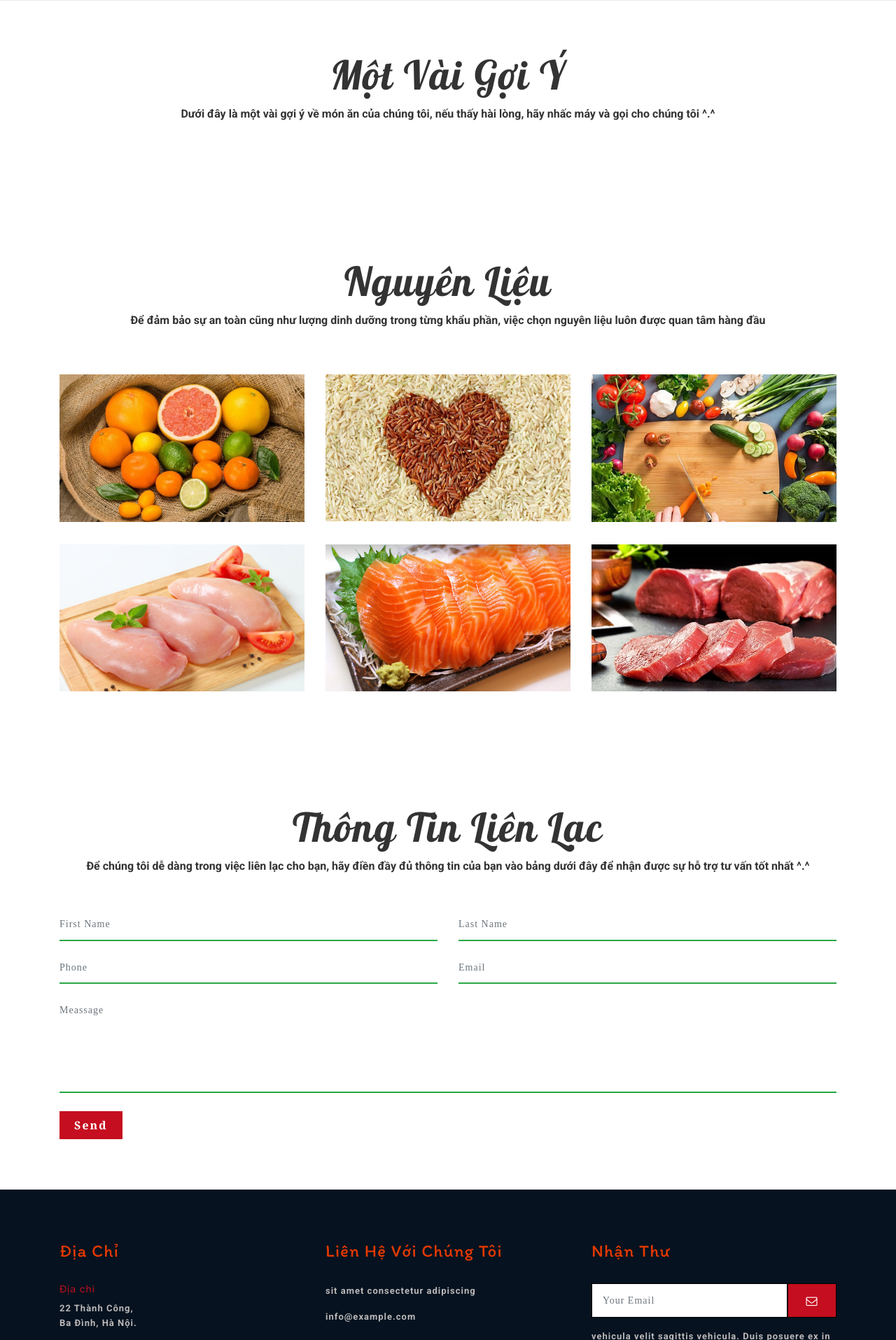
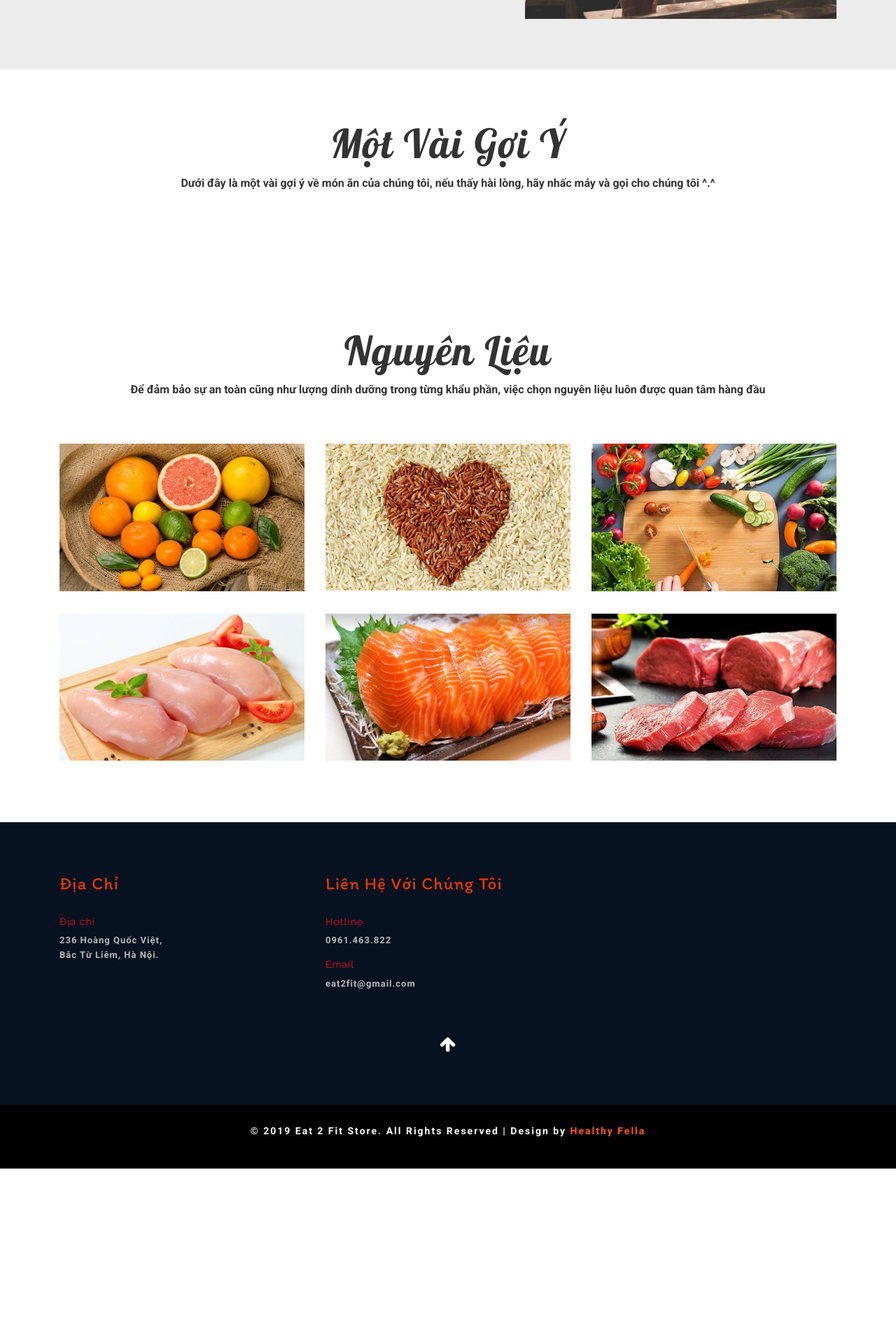
Before and after one commit to congtung98/eat2fit, a Flask app: page / in a window 1280 px wide. Shown: the part 2044-3959 px from the top of the page at 70% size. After the commit the page ends 3714 px from the top, so only its background shows below. Run offline with Flask 2, Linux system fonts and the light colour scheme; data that the repository does not hold is empty; some libraries are stand-ins or nearby versions.

Commit message:
initial commit

```diff
--- a/app.py
+++ b/app.py
@@ -1,5 +1,5 @@
 from flask import *
-from healthy import Myfood
+from models.healthy import Myfood
 from bson.objectid import ObjectId
 app = Flask(__name__)
 
--- a/runtime.txt
+++ b/runtime.txt
@@ -1 +1 @@
-python 3.6.4
+python-3.6.4
--- a/static/css/detail.css
+++ b/static/css/detail.css
@@ -31,7 +31,7 @@ div.container {
 }
 
 img {
-    margin-top: -120px;
+    margin-top: -100px;
     border-radius: 50%;
 }
 img {
--- a/templates/index.html
+++ b/templates/index.html
@@ -8,7 +8,7 @@
    <html lang="zxx">
 
    <head>
-     <title>Healthy Food Store</title>
+     <title>Eat To Fit Kitchen</title>
      <!--meta tags -->
      <meta charset="UTF-8">
      <meta name="viewport" content="width=device-width, initial-scale=1">
@@ -47,12 +47,12 @@
          <nav>
            <div id="logo">
              <h1>
-               <a href="index.html">E2F</a>
+               <a href="/">E2F</a>
              </h1>
            </div>
            <div class="sub-headder position-relative">
              <h6>
-               <a href="index.html">EAT 2 FIT
+               <a href="/">EAT 2 FIT
                  <br>Kitchen</a>
              </h6>
            </div>
@@ -60,10 +60,10 @@
            <input type="checkbox" id="drop">
            <ul class="menu mt-2">
              <li class="active">
-               <a href="index.html">Trang chủ</a>
+               <a href="/">Trang chủ</a>
              </li>
              <li>
-               <a href="#about">Thông tin</a>
+               <a href="#about">Giới thiệu</a>
              </li>
              <li>
                <a href="#service">Các món ăn</a>
@@ -102,7 +102,8 @@
              <h4>EAT 2 FIT </h4>
            </div>
            <div class="slide-info-txt">
-             <p>☎️HÃY LIÊN HỆ NGAY EAT2FIT để được tư vấn, điều chỉnh ngay những thói quen xấu để xây dựng một lối sống trẻ, lành mạnh và năng động nào!</p>
+             <p>☎️HÃY LIÊN HỆ NGAY CHO EAT2FIT vào hotline 0961.463.822 để được tư vấn, điều chỉnh ngay những thói quen xấu để xây dựng một lối sống trẻ, lành mạnh và năng động nào!</p>
+             <p>Địa chỉ bếp: 236 Hoàng Quốc Việt - Bắc Từ Liêm - Hà Nội</p>
            </div>
          </div>
        </div>
@@ -146,7 +147,6 @@
               <hr>
               <p>EAT2FIT giúp bạn xây dựng một chế độ dinh dưỡng khoa học.</p>
              <div class="view-buttn mt-md-4 mt-3">
-               <a href="#blog">Read More</a>
              </div>
            </div>
 
@@ -291,42 +291,9 @@
      <!-- blog -->
 
      <!-- contact -->
-     <section class="contact py-lg-4 py-md-4 py-sm-3 py-3" id="contact">
-       <div class="container py-lg-5 py-md-4 py-sm-4 py-3">
-         <h3 class="title text-center mb-2">Thông tin liên lạc</h3>
-         <div class="title-w3ls-text text-center mb-lg-5 mb-md-4 mb-sm-4 mb-3">
-           <p>Để chúng tôi dễ dàng trong việc liên lạc cho bạn, hãy điền đầy đủ thông tin của bạn vào bảng dưới đây để nhận được sự hỗ trợ tư vấn tốt nhất ^.^
-           </p>
-         </div>
-         <div class="contact-form">
-           <form action="#" method="post">
-             <div class="row">
-               <div class="col-lg-6 col-md-6 col-sm-6 form-group contact-forms">
-                 <input type="text" class="form-control" placeholder="First Name" required="">
-               </div>
-               <div class="col-lg-6 col-md-6 col-sm-6 form-group contact-forms">
-                 <input type="text" class="form-control" placeholder="Last Name" required="">
-               </div>
-             </div>
-             <div class="row">
-               <div class="col-lg-6 col-md-6 col-sm-6 form-group contact-forms">
-                 <input type="text" class="form-control" placeholder="Phone" required="">
 
-               </div>
-               <div class="col-lg-6 col-md-6 col-sm-6 form-group contact-forms">
-                 <input type="email" class="form-control" placeholder="Email" required="">
-               </div>
-             </div>
-             <div class="form-group contact-forms">
-               <textarea class="form-control" placeholder="Meassage" required=""></textarea>
-             </div>
-             <button type="submit" class="btn sent-butnn btn-lg">Send</button>
-           </form>
-         </div>
-       </div>
-     </section>
      <!-- footer -->
-     <section class="footer-w3layouts-bottem py-lg-4 py-md-3 py-sm-3 py-3">
+     <section class="footer-w3layouts-bottem py-lg-4 py-md-3 py-sm-3 py-3" id="contact">
        <div class="container py-lg-5 py-md-5 py-sm-4 py-3">
          <div class="row ">
            <div class="footer-bottom-info col-lg-4 col-md-4 ">
@@ -338,25 +305,13 @@
                      <h6>Địa chỉ</h6>
                    </li>
                    <li>
-                     <p>22 Thành Công,
-                       <br>Ba Đình, Hà Nội.</p>
+                     <p>236 Hoàng Quốc Việt,
+                       <br>Bắc Từ Liêm, Hà Nội.</p>
                    </li>
                  </ul>
                  <ul>
-                   <li class="my-2">
-                     <h6>Số điện thoại</h6>
-                   </li>
-                   <li>
-                     <p>+84 369269079</p>
-                   </li>
-                   <li class="my-2">
-                     <h6>Email</h6>
-                   </li>
-                   <li>
-                     <p>
-                       <a href="mailto:info@example.com">eat2fit@gmail.com</a>
-                     </p>
-                   </li>
+
+
                  </ul>
                </div>
              </div>
@@ -365,44 +320,33 @@
              <h4 class="pb-lg-4 pb-md-3 pb-3 ">Liên hệ với chúng tôi</h4>
              <div class="footer-office-hour">
                <ul>
-                 <li>
-                   <p>sit amet consectetur adipiscing</p>
+                <li class="my-2">
+                  <h6>Hotline</h6>
+                </li>
+                <li>
+                  <p>0961.463.822</p>
+                </li>
+                 <li class="my-2">
+                  <h6>Email</h6>
+                </li>
+                <li>
+                  <p>
+                    <a href="mailto:info@example.com">eat2fit@gmail.com</a>
+                  </p>
+                </li>
+                 <li class="mb-3">
+
                  </li>
-                 <li class="my-1">
-                   <p>
-                     <a href="mailto:info@example.com">info@example.com</a>
-                   </p>
-                 </li>
-                 <li class="mb-3">
-                   <span class="font-italic">Posted 3 days ago.</span>
-                 </li>
-                 <li>
-                   <p>sit amet consectetur adipiscing</p>
-                 </li>
-                 <li class="my-1">
-                   <p>
-                     <a href="mailto:info@example.com">info@example.com</a>
-                   </p>
-                 </li>
-                 <li>
-                   <span class="font-italic">Posted 3 days ago.</span>
-                 </li>
+
+
+
                </ul>
              </div>
            </div>
            <div class="footer-bottom-info col-lg-4 col-md-4 ">
-             <h4 class="pb-lg-4 pb-md-3 pb-3 ">Nhận thư</h4>
-             <div class="newsletter">
-               <form action="#" method="post" class="d-flex">
-                 <input type="email" name="Your Email" class="form-control" placeholder="Your Email" required="">
-                 <button class="btn1">
-                   <span class="fa fa-envelope-o" aria-hidden="true"></span>
-                 </button>
-               </form>
-             </div>
-             <div class="footer-office-hour mt-3">
-               <p>vehicula velit sagittis vehicula. Duis posuere ex in mollis iaculis. Suspendisse tincidunt velit sagittis vehicula</p>
-             </div>
+
+
+
            </div>
          </div>
          <!-- move icon -->
```
Also changed, not shown: templates/cal_bmr.html (+10 -23 lines), templates/detailfood.html (+12 -21 lines), models/healthy.py (renamed from healthy.py).
